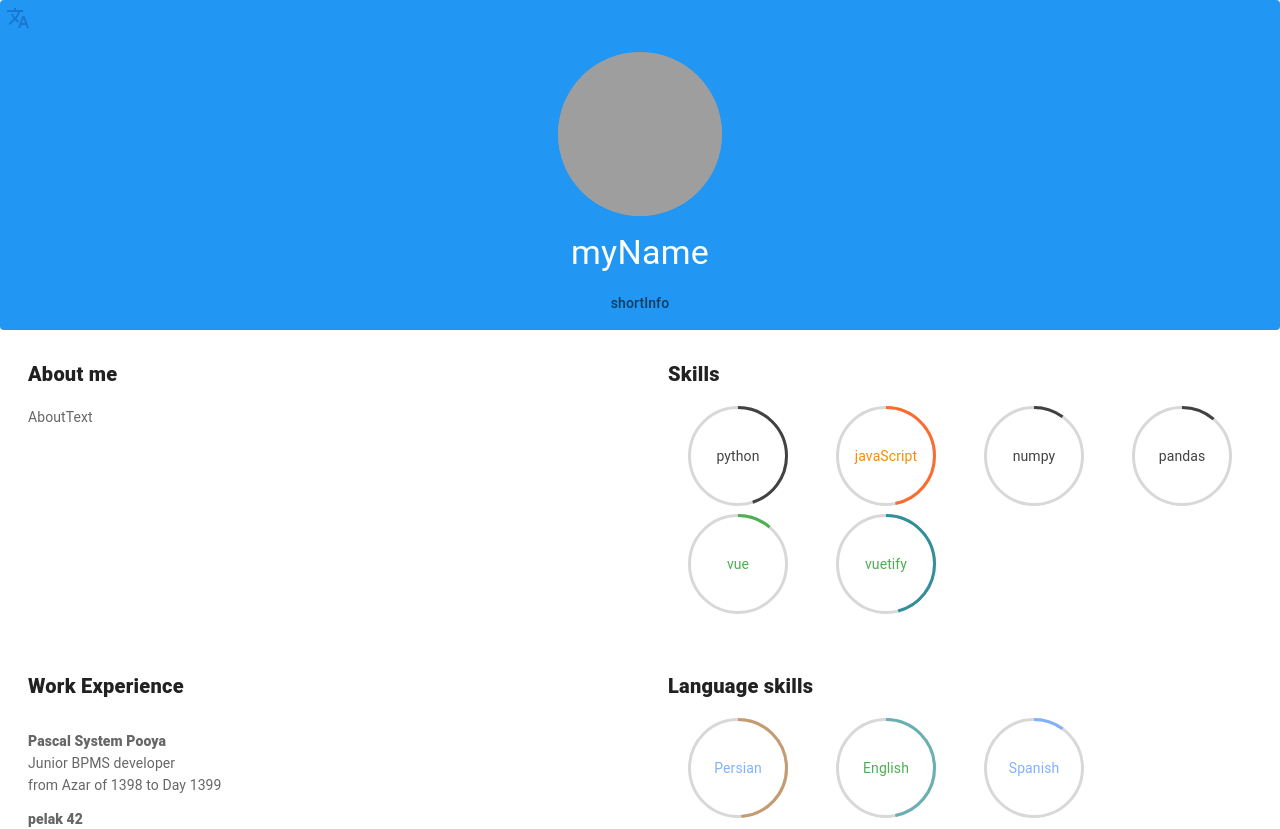
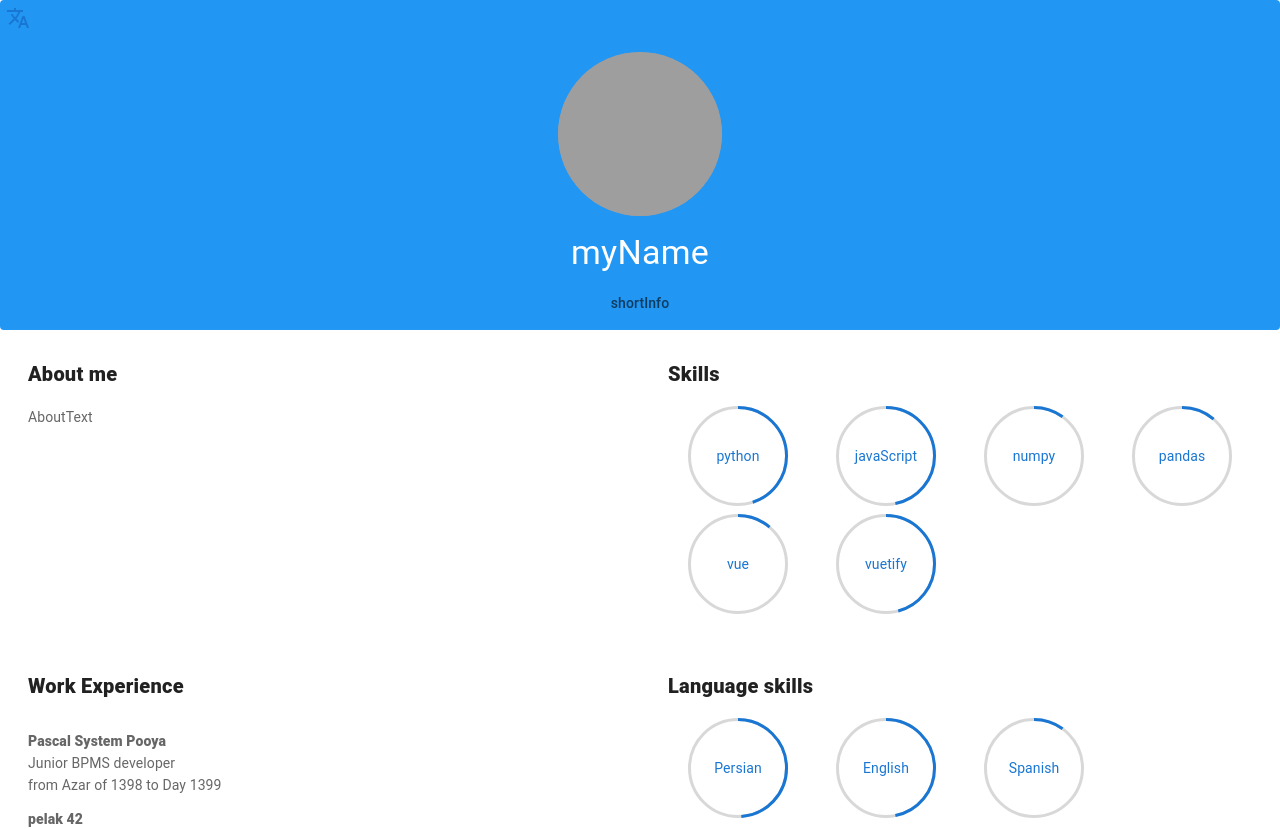
Before and after one commit to saman-taghavi/simple-resume-vue2, a Vue app: page / in a window 1280 px wide. Shown: the top 829 px of the page. Built offline with nearby package versions, Linux system fonts and the light colour scheme; grey boxes are pictures that could not be loaded; the HTML template or start-up script is replaced by a standard one.

Commit message:
ADD color

```diff
--- a/src/components/skills.vue
+++ b/src/components/skills.vue
@@ -17,7 +17,7 @@
             :size="100"
             :width="3"
             :value="skill.proficency"
-            :color="getColor(skill)"
+            :color="progressColor"
           >
             <div class="ma-5 text-center">{{ skill.name }}</div>
           </v-progress-circular>
@@ -39,16 +39,12 @@ export default {
       type: String,
       default: "skill Set Name",
     },
+    progressColor: {
+      type: String,
+      default: "primary",
+    },
   },
   mounted() {
-    let colors = [
-      "warning",
-      "success",
-      "accent",
-      "error",
-      "secondary",
-      "primary",
-    ];
     this.skillSet.map((item) => {
       let percent = item.proficency;
       let intervalTime = 400;
@@ -58,9 +54,6 @@ export default {
       item.proficency = 0;
       let newYearCountdown = setInterval(function () {
         item.proficency++;
-        if (item.proficency % 10 === 0) {
-          item.color = colors[Math.floor(Math.random() * colors.length)];
-        }
 
         if (percent <= item.proficency) {
           clearInterval(newYearCountdown);
@@ -68,14 +61,7 @@ export default {
       }, intervalTime);
     });
   },
-  methods: {
-    getColor(item) {
-      if (item?.color) {
-        return item.color;
-      }
-      return "primary";
-    },
-  },
+  methods: {},
 };
 </script>
 
```
